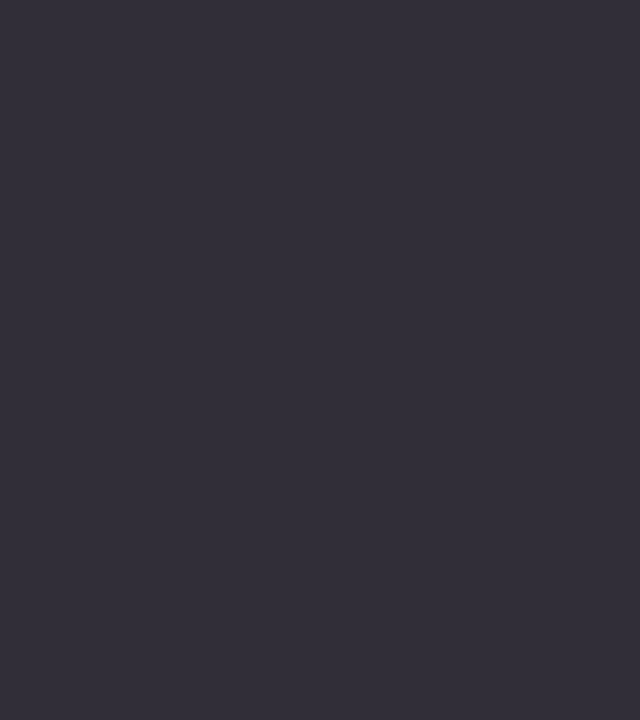
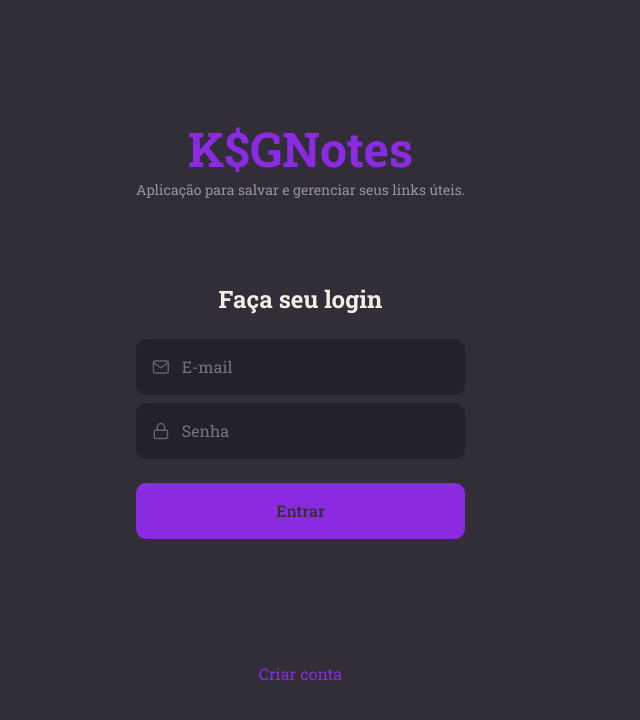
Before and after one commit to jpeccia/ksgnotes, a React (Vite) app: page / in a window 1280 px wide. Shown: the top 720 px of the page, without its empty margins (0-640 px from the left). Built offline with nearby package versions, Linux system fonts and the light colour scheme.

Commit message:
feat: add signin form

```diff
--- a/src/pages/SignIn/index.jsx
+++ b/src/pages/SignIn/index.jsx
@@ -1,9 +1,36 @@
-import { Container } from './styles';
+import { FiMail, FiLock } from 'react-icons/fi';
+
+import { Input } from '../../components/Input';
+import { Button } from '../../components/Button';
+
+import { Container, Form } from './styles';
+
 
 export function SignIn(){
     return(
         <Container>
+            <Form>
+                <h1>K$GNotes</h1>
+                <p>Aplicação para salvar e gerenciar seus links úteis.</p>
 
+                <h2>Faça seu login</h2>
+
+                <Input
+                    placeholder="E-mail"
+                    type="text"
+                    icon={FiMail}
+                />
+                 <Input
+                    placeholder="Senha"
+                    type="password"
+                    icon={FiLock}
+                />
+
+                <Button title="Entrar"/>
+                <a href="#">
+                    Criar conta
+                </a>
+            </Form>
         </Container>
     )
 }
--- a/src/pages/SignIn/styles.js
+++ b/src/pages/SignIn/styles.js
@@ -6,3 +6,35 @@
   display: flex;
   align-items: stretch;
 `;
+
+export const Form = styled.form`
+  padding: 0 136px;
+
+  display: flex;
+  flex-direction: column;
+  justify-content: center;
+  align-items: center;
+
+  text-align: center;
+
+  > h1 {
+    font-size: 48px;
+    color: ${({ theme }) => theme.COLORS.PURPLE};
+  }
+
+  > h2 {
+    font-size: 24px;
+    margin-top: 84px;
+    margin-bottom: 24px;
+  }
+
+  > p {
+    font-size: 14px;
+    color: ${({ theme }) => theme.COLORS.GRAY_100};
+  }
+
+  > a {
+    margin-top: 124px;
+    color: ${({ theme }) => theme.COLORS.PURPLE};
+  }
+`;
```
